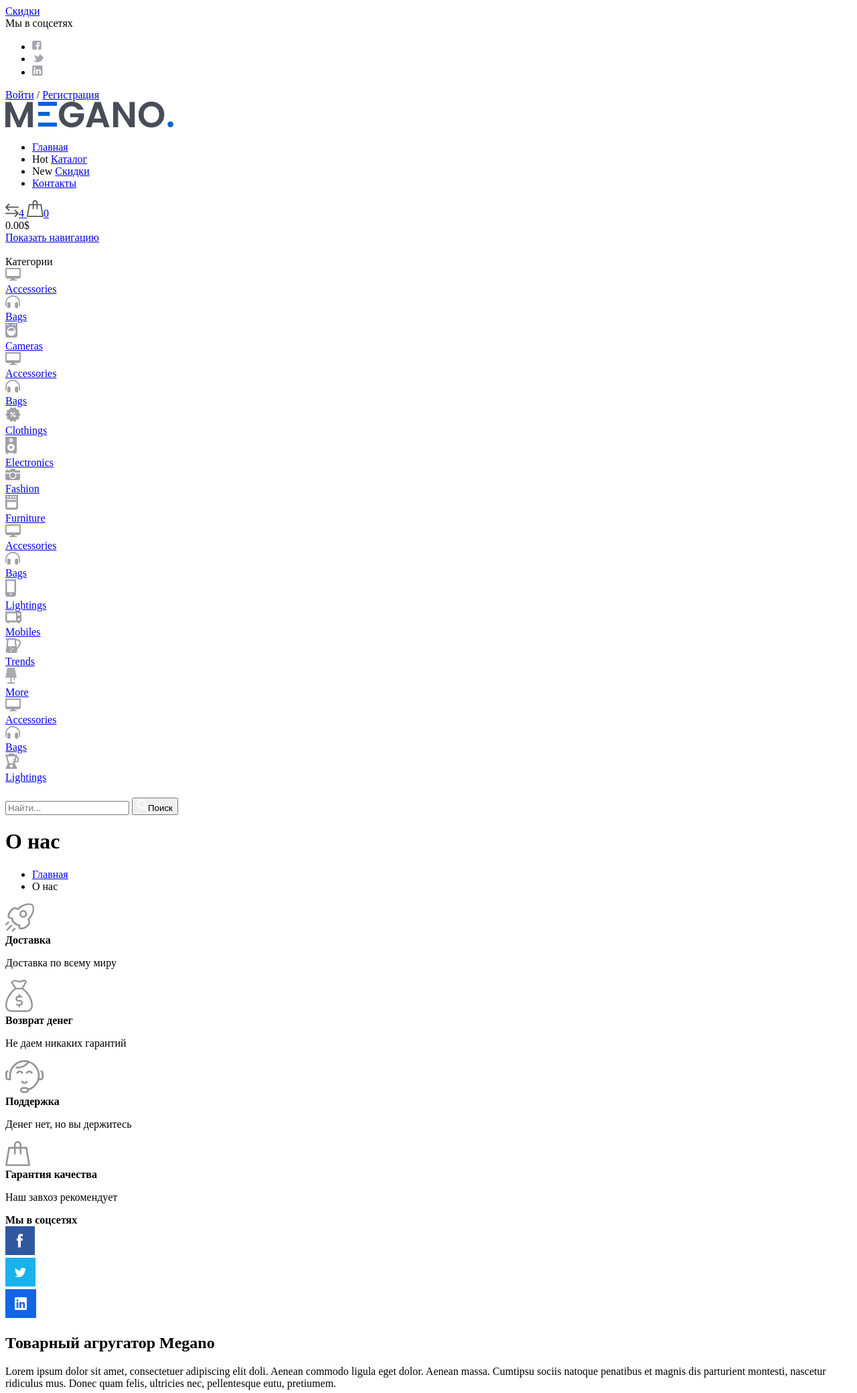
After one commit to kiros-albatros/shop, a Symfony app: template templates/pages/about.html.twig in a window 1280 px wide. The commit adds this page. Shown: the top 2080 px of the page at 67% size. Run offline with Twig, Linux system fonts and the light colour scheme; the template is opened without the code that fills it, so the values that code supplies are empty; some libraries are stand-ins or nearby versions.

Commit message:
create Contacts, About pages

```diff
--- a/templates/base.html.twig
+++ b/templates/base.html.twig
@@ -1,11 +1,5 @@
 {% include "./partial/header.html.twig" %}
 
-<div class="Middle">
-	<div class="Section">
-		<div class="wrap">
-        {% block mainContent %}{% endblock %}
-        </div>
-	</div>
-</div>
+    {% block mainContent %}{% endblock %}
 
 {% include "./partial/footer.html.twig" %}
--- /dev/null
+++ b/templates/pages/about.html.twig
@@ -0,0 +1,65 @@
+{% extends 'base.html.twig' %}
+
+{% block mainContent %}
+
+
+<div class="Middle Middle_top">
+    {% include 'partial/header-line.html.twig' with {'title': 'О нас', 'parent': 'Главная'} %}
+    <div class="Section Section_column Section_columnLeft Section_columnWide">
+      <div class="wrap">
+        {% include('partial/aside.html.twig') %}
+        <div class="Section-content">
+          <article class="Article">
+            <div class="Article-section">
+              <div class="row row_verticalCenter row_maxHalf">
+                <div class="row-block">
+                  <h2>Товарный агругатор Megano</h2>
+                  <p>Lorem ipsum dolor sit amet, consectetuer adipiscing elit doli. Aenean commodo ligula eget dolor. Aenean massa. Cumtipsu sociis natoque penatibus et magnis dis parturient montesti, nascetur ridiculus mus. Donec quam felis, ultricies nec, pellentesque eutu, pretiumem.
+                  </p>
+                  <p>Nulla consequat massa quis enim. Donec pede justo, fringilla vel, aliquet nec, vulputate eget, arcu. In enim justotuio, rhoncus ut loret, imperdiet a, venenatis vitae, justo. Nullam dictum felis eu pede mollis pretium. Integer tincidunt. Cras dapibus. Vivamus element semper nisi. Aenean vulputate eleifend tellus. Aenean leo ligula, porttitor eu, consequat vitae  ligula eget dolor. Aenean massa. Cumtipsu sociis natoque pena tibusetm t semper ni.
+                  </p>
+                  <div><a class="btn btn_primary" href="catalog.html">Дайте я уже что-нибудь куплю</a></div>
+                </div>
+                <div class="row-block">
+                  <div class="pict"><img src="{{ asset('images/content/home/slider.png') }}" alt="slider.png">
+                  </div>
+                </div>
+              </div>
+            </div>
+            <div class="Article-section">
+              <div class="row row_verticalCenter row_maxHalf">
+                <div class="row-block">
+                  <div class="pict"><img src="{{ asset('images/content/home/bigGoods.png') }}" alt="bigGoods.png">
+                  </div>
+                </div>
+                <div class="row-block">
+                  <h2>Megano Store Hystory
+                  </h2>
+                  <p>Lorem ipsum dolor sit amet, consectetuer adipiscing elit doli. Aenean commodo ligula eget dolor. Aenean massa. Cumtipsu sociis natoque penatibus et magnis dis parturient montesti, nascetur ridiculus mus. Donec quam felis, ultricies nec, pellentesque eutu, pretiumem.
+                  </p>
+                  <ul>
+                    <li>Lorem ipsum dolor sit amet, consectetuer
+                    </li>
+                    <li>adipiscing elit doli. Aenean commodo ligula
+                    </li>
+                    <li>eget dolor. Aenean massa. Cumtipsu sociis
+                    </li>
+                    <li>natoque penatibus et magnis dis parturient
+                    </li>
+                    <li>montesti, nascetur ridiculus mus. Donec
+                    </li>
+                    <li>quam felis, ultricies nec, pellentesque eutu
+                    </li>
+                  </ul>
+                  <div><a class="btn btn_primary" href="catalog.html">А теперь-то можно покупать?</a></div>
+                </div>
+              </div>
+            </div>
+          </article>
+        </div>
+      </div>
+    </div>
+  </div>
+
+
+{% endblock %}
--- /dev/null
+++ b/templates/partial/aside.html.twig
@@ -0,0 +1,54 @@
+<div class="Section-column">
+	<div class="Section-columnSection Section-columnSection_mark">
+		<div class="media media_advantage">
+			<div class="media-image"><img src="{{ asset('images/icons/advantages/shipping.svg')}}" alt="shipping.svg">
+			</div>
+			<div class="media-content">
+				<strong class="media-title">Доставка</strong>
+				<p class="media-text">Доставка по всему миру</p>
+			</div>
+		</div>
+	</div>
+	<div class="Section-columnSection Section-columnSection_mark">
+		<div class="media media_advantage">
+			<div class="media-image"><img src="{{ asset('images/icons/advantages/moneyBack.svg')}}" alt="moneyBack.svg">
+			</div>
+			<div class="media-content">
+				<strong class="media-title">Возврат денег</strong>
+				<p class="media-text">Не даем никаких гарантий</p>
+			</div>
+		</div>
+	</div>
+	<div class="Section-columnSection Section-columnSection_mark">
+		<div class="media media_advantage">
+			<div class="media-image"><img src="{{ asset('images/icons/advantages/support.svg')}}" alt="support.svg">
+			</div>
+			<div class="media-content">
+				<strong class="media-title">Поддержка</strong>
+				<p class="media-text">Денег нет, но вы держитесь</p>
+			</div>
+		</div>
+	</div>
+	<div class="Section-columnSection Section-columnSection_mark">
+		<div class="media media_advantage">
+			<div class="media-image"><img src="{{ asset('images/icons/advantages/quality.svg')}}" alt="quality.svg">
+			</div>
+			<div class="media-content">
+				<strong class="media-title">Гарантия качества</strong>
+				<p class="media-text">Наш завхоз рекомендует</p>
+			</div>
+		</div>
+	</div>
+	<div class="Section-columnSection">
+		<header class="Section-header">
+			<strong class="Section-title">Мы в соцсетях</strong>
+		</header>
+		<div class="Section-columnContent">
+			<div class="Footer-payments Footer-payments_column">
+				<div><img src="{{ asset('images/icons/socialContent/fb.png')}}" alt="fb.png"></div>
+				<div><img src="{{ asset('images/icons/socialContent/tw.png')}}" alt="tw.png"></div>
+				<div><img src="{{ asset('images/icons/socialContent/in.png')}}" alt="in.png"></div>
+			</div>
+		</div>
+	</div>
+</div>
--- /dev/null
+++ b/templates/partial/header-line.html.twig
@@ -0,0 +1,15 @@
+<div class="Middle-top">
+	<div class="wrap">
+		<div class="Middle-header">
+			<h1 class="Middle-title">{{title|default('О нас')}}</h1>
+			<ul class="breadcrumbs Middle-breadcrumbs">
+				<li class="breadcrumbs-item">
+					<a href="index.html">{{parent|default('Главная')}}</a>
+				</li>
+				<li class="breadcrumbs-item breadcrumbs-item_current">
+					<span>{{title|default('О нас')}}</span>
+				</li>
+			</ul>
+		</div>
+	</div>
+</div>
--- a/templates/partial/header.html.twig
+++ b/templates/partial/header.html.twig
@@ -254,7 +254,5 @@
 					</div>
 				</div>
 			</div>
-            {% block headerContent %}{% endblock %}
+            {# {% block headerContent %}{% endblock %} #}
 		</header>
-	</body>
-</html>
```
Also changed, not shown: src/Controller/MainController.php (+16 -0 lines), templates/pages/contacts.html.twig (added, +64 -0 lines), 1 other file.
